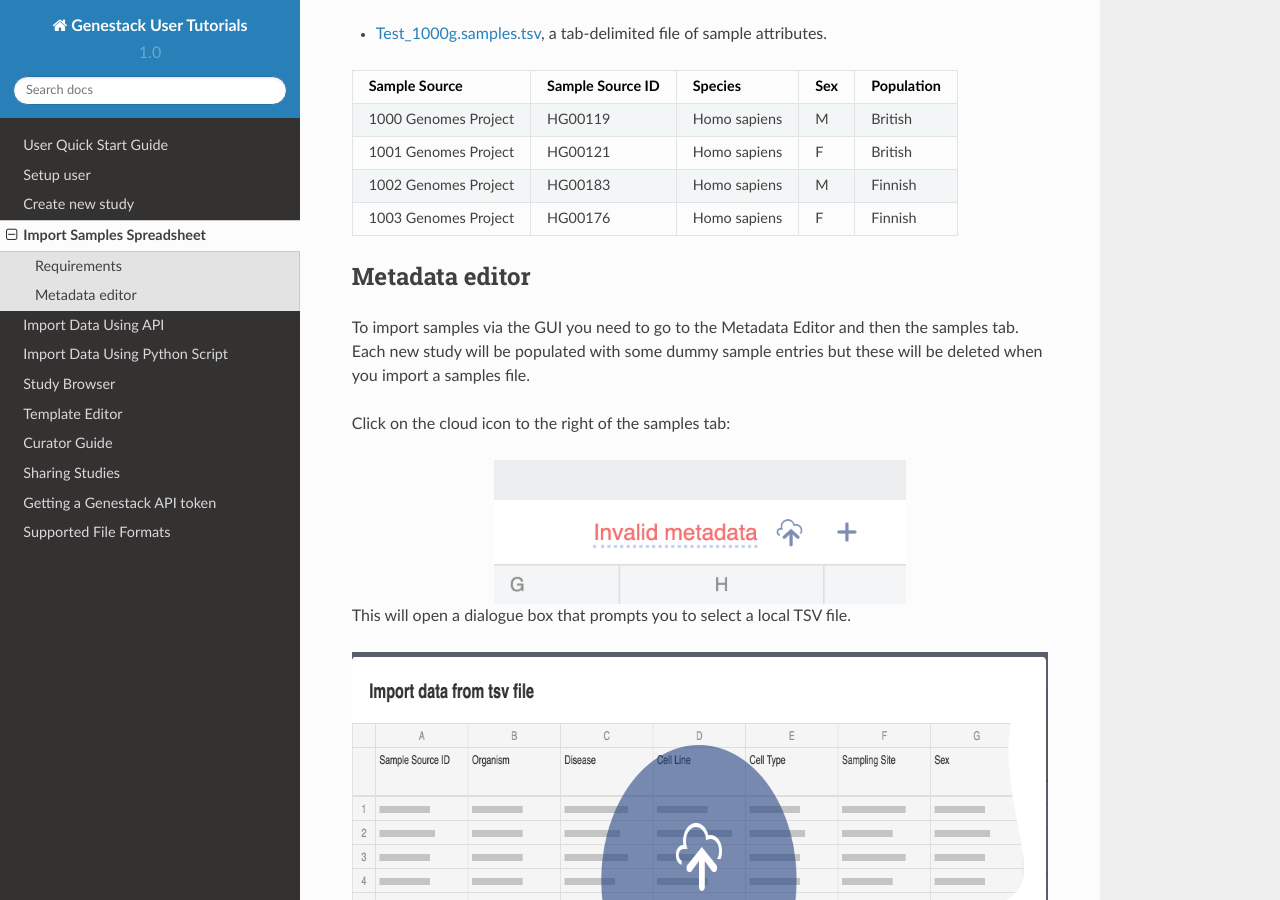
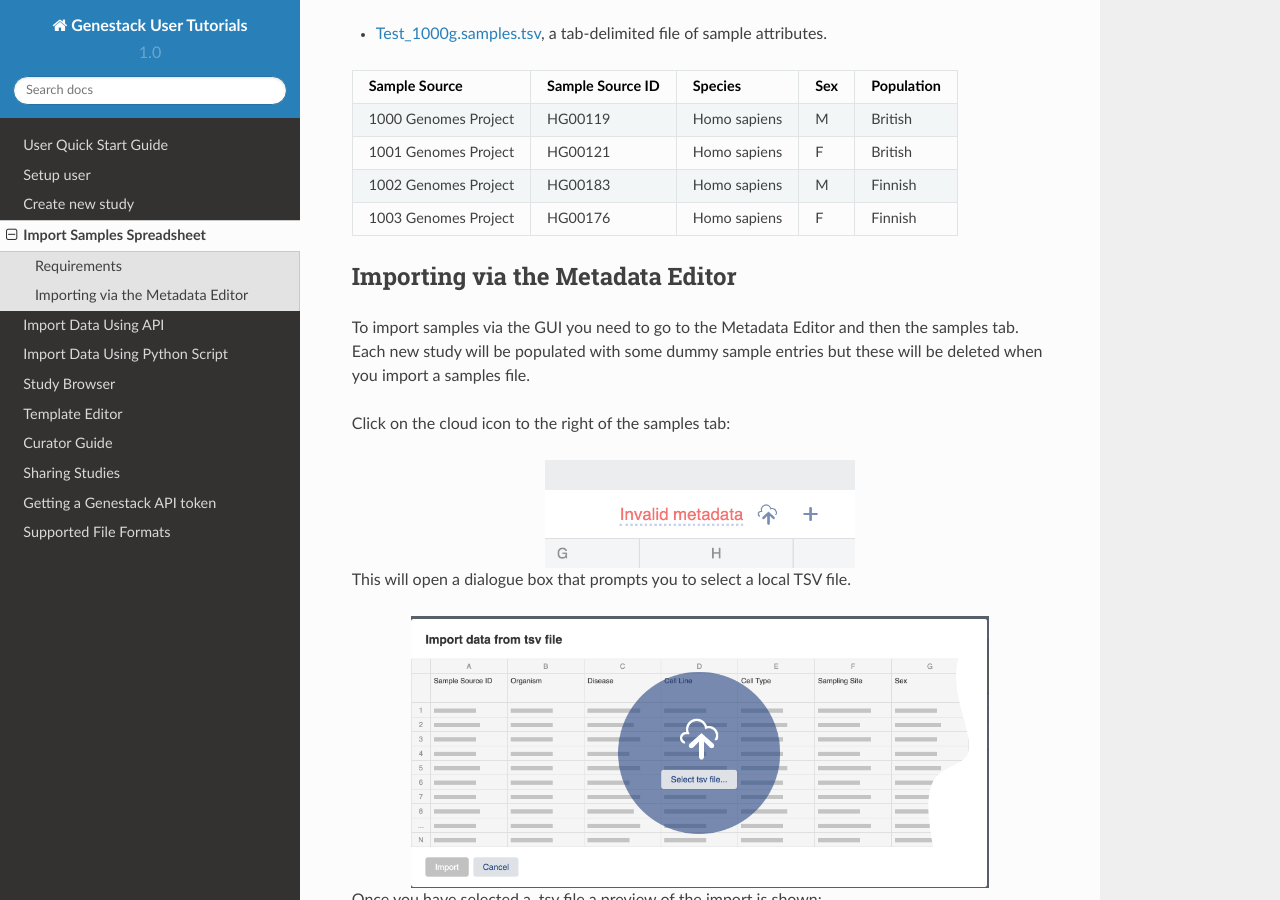
Before and after one commit to genestack/user-guide, a Sphinx documentation site: the page built from source/doc-odm-user-guide/import-samples-spreadsheet.rst, in a window 1280 px wide and 900 px high, scrolled down 434 px. Built offline with Sphinx 7.4.7 and the Read the Docs theme 2.0.0, drawn with Linux system fonts in a browser that asks for light colours.

Commit message:
Update import-samples-spreadsheet.rst

```diff
--- a/source/doc-odm-user-guide/import-samples-spreadsheet.rst
+++ b/source/doc-odm-user-guide/import-samples-spreadsheet.rst
@@ -28,27 +28,27 @@ See the example below:
 | 1003 Genomes Project |     HG00176      | Homo sapiens |  F  | Finnish    |
 +----------------------+------------------+--------------+-----+------------+
 
-Metadata editor
----------------
+Importing via the Metadata Editor
+---------------------------------
 
 To import samples via the GUI you need to go to the Metadata Editor and then the samples tab. Each new study will be populated with some dummy sample entries but these will be deleted when you import a samples file.
 
 Click on the cloud icon to the right of the samples tab:
 
 .. image:: images/import-sample-icon.png
-   :scale: 80 %
+   :scale: 60 %
    :align: center
 
 This will open a dialogue box that prompts you to select a local TSV file.
 
 .. image:: images/import-dialogue.png
-   :scale: 50 %
+   :scale: 30 %
    :align: center
 
 Once you have selected a .tsv file a preview of the import is shown:
 
 .. image:: images/import-sample-preview.png
-   :scale: 50 %
+   :scale: 30 %
    :align: center
 
 Click the import button and the samples will now be visible in the samples tab. Any previous sample metadata will be deleted.
```
